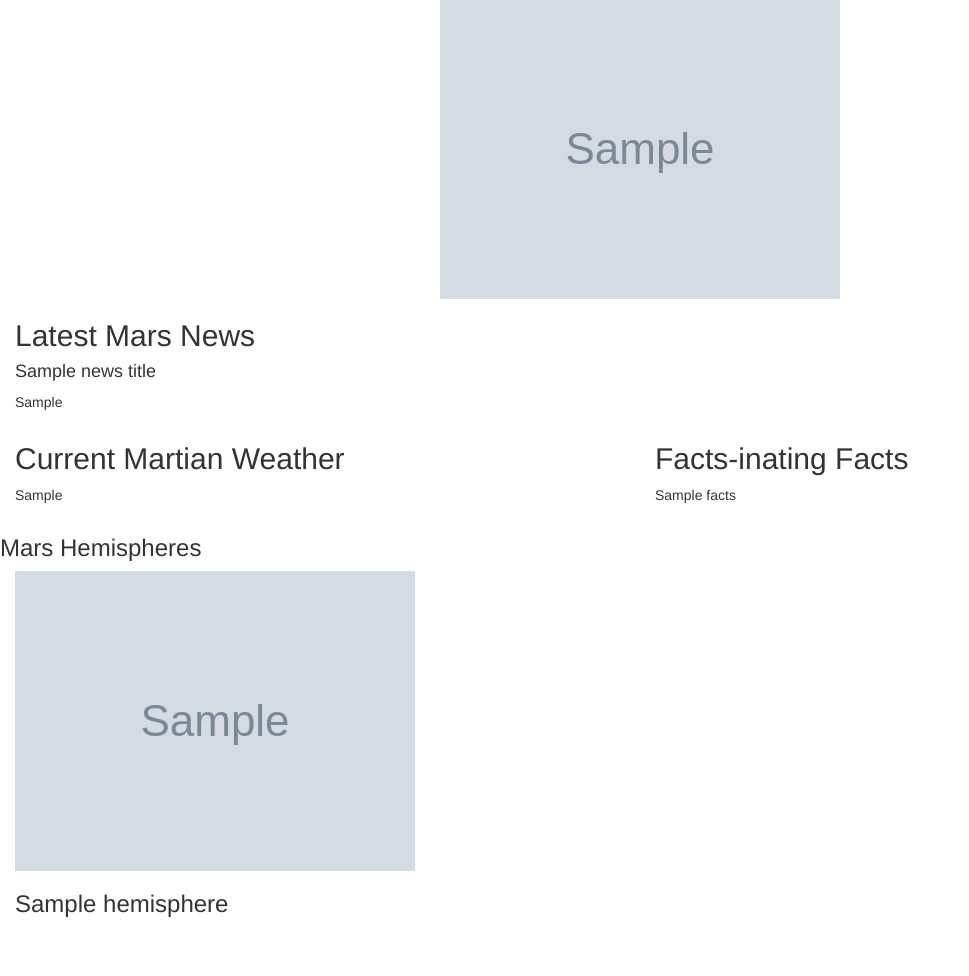
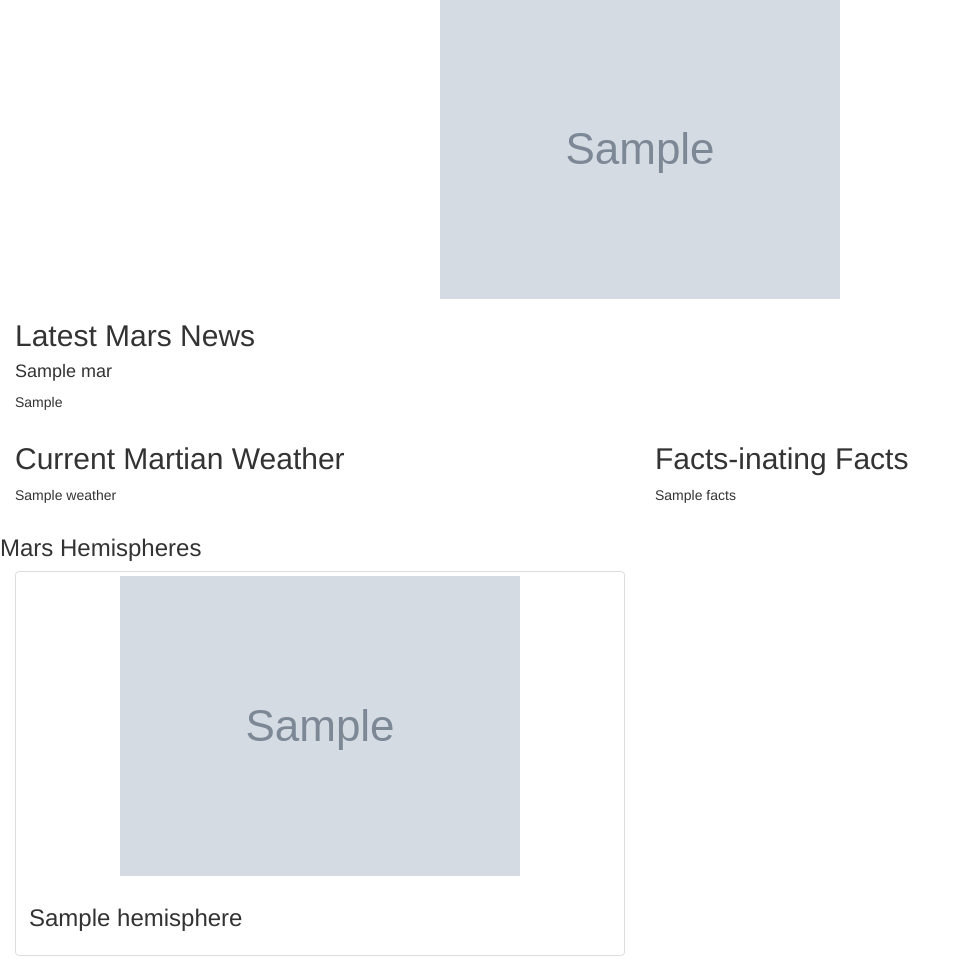
Before and after one commit to karenemcgee/12_Mission_To_Mars_Homework, a Flask app: template app/templates/index.html in a window 1280 px wide. Shown: the part 350-1326 px from the top of the page, without its empty margins (0-969 px from the left). Before the commit the page ends 1267 px from the top, so only its background shows below. Run offline with Flask 2, Linux system fonts and the light colour scheme; the template is opened without the code that fills it: most values are stand-ins (such as "Sample title", 1, 10 or a date in 2020); grey boxes marked "Sample" are stand-in pictures; some libraries are stand-ins or nearby versions.

Commit message:
edits to try to get it to work

```diff
--- a/app/app.py
+++ b/app/app.py
@@ -1,12 +1,16 @@
 from flask import Flask, render_template
 from flask_pymongo import PyMongo
+import pymongo
 import scrape_mars
 
 app = Flask(__name__)
 
 # Use flask_pymongo to set up mongo connection
-app.config["MONGO_URI"] = "mongodb://localhost:27017/mars_app"
-mongo = PyMongo(app)
+
+conn = 'mongodb+srv://karen:CtfoeB709bm@firstcluster-pesig.mongodb.net/test'
+client = pymongo.MongoClient(conn)
+
+mongo = client.mars
 
 @app.route("/")
 def index():
--- a/app/templates/index.html
+++ b/app/templates/index.html
@@ -22,7 +22,7 @@
         <div class="row">
             <div class="col-md-12">
                 <h2 class="text-center">Today's Featured Mars Image</h2>
-                <img class="center-block" src="{{img_url}}" alt="Today's Featured Mars Image">
+                <img class="center-block" src="{{mars.featured_image}}" class="img-responsive" alt="Today's Featured Mars Image">
             </div>
         </div>
 
@@ -30,8 +30,8 @@
         <div class="row">
             <div class="col-md-12">
                 <h2>Latest Mars News</h2>
-                <h4>{{news_title}}</h4>
-                <p>{{news_p}}</p>
+                <h4>{{mars.news_title}}</h4>
+                <p>{{mars.news_p}}</p>
             </div>
         </div>
 
@@ -40,12 +40,12 @@
             <!-- weather -->
             <div class="col-md-6">
                 <h2>Current Martian Weather</h2>
-                <p>{{mars_weather}}</p>
+                <p>{{mars.weather}}</p>
             </div>
             <!-- facts -->
             <div class="col-md-6">
                 <h2>Facts-inating Facts</h2>
-                <p>{{facts}}</p>
+                <p>{{mars.facts}}</p>
             </div>
         </div>
 
@@ -58,11 +58,12 @@
 
             {% for hemisphere in mars.hemispheres %}
                 <div class="col-md-6">
-                    <img src="{{hemisphere.img_url}}"
-                        alt="Hemisphere Image">
-                    <div class="caption">
-                        <h3>{{hemisphere.title}}</h3>
-                    </div>
+                    <div class="thumbnail">
+                        <img src="{{hemisphere.img_url}}"
+                            alt="Hemisphere Image">
+                        <div class="caption">
+                            <h3>{{hemisphere.title}}</h3>
+                        </div>
                     </div>
                 </div>
             {% endfor %}
```
Also changed, not shown: app/scrape_mars.py (+6 -8 lines).
